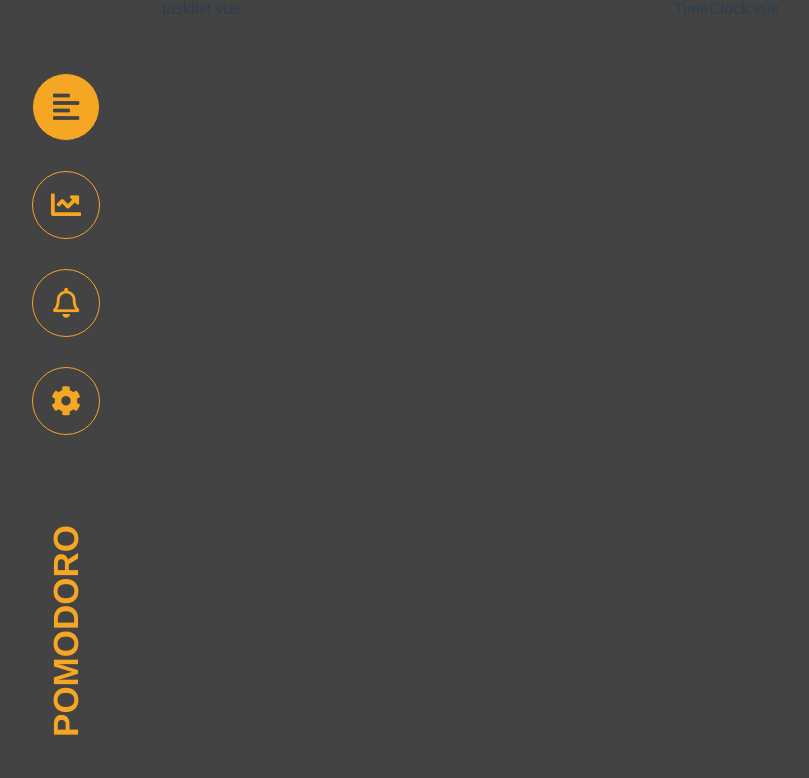
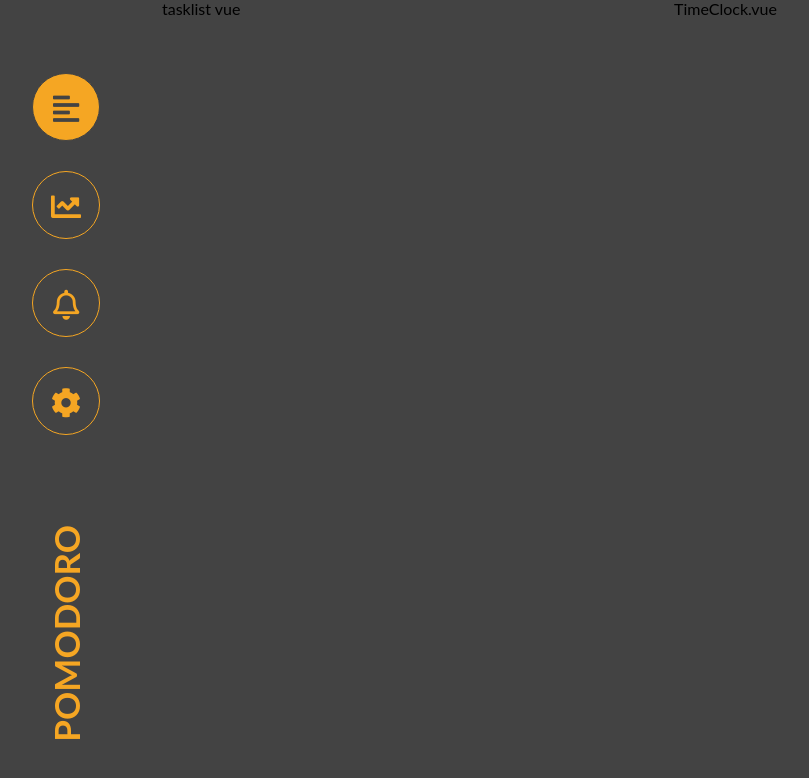
Before and after one commit to a9261020/pomodoro, a Vue app: page / in a window 1280 px wide. Shown: the top 778 px of the page, without its empty margins (30-839 px from the left). Built offline with nearby package versions, Linux system fonts and the light colour scheme.

Commit message:
scss adjust

```diff
--- a/src/App.vue
+++ b/src/App.vue
@@ -14,18 +14,11 @@
   name: "App",
   components: {
     Navbar,
-    TimeClock,
-  },
+    TimeClock
+  }
 };
 </script>
 
 <style lang="scss">
 @import "assets/scss/index.scss";
-
-#app {
-  font-family: Avenir, Helvetica, Arial, sans-serif;
-  -webkit-font-smoothing: antialiased;
-  -moz-osx-font-smoothing: grayscale;
-  color: #2c3e50;
-}
 </style>
--- a/src/assets/scss/index.scss
+++ b/src/assets/scss/index.scss
@@ -1,4 +1,4 @@
 @import "./utils/variable.scss";
 @import "./utils/helpers.scss";
 @import "normalize.scss";
-@import "./components/_nav.scss";
+@import "./layout/_nav.scss";
```
Also changed, not shown: src/assets/scss/layout/_nav.scss (renamed from src/assets/scss/components/_nav.scss).
